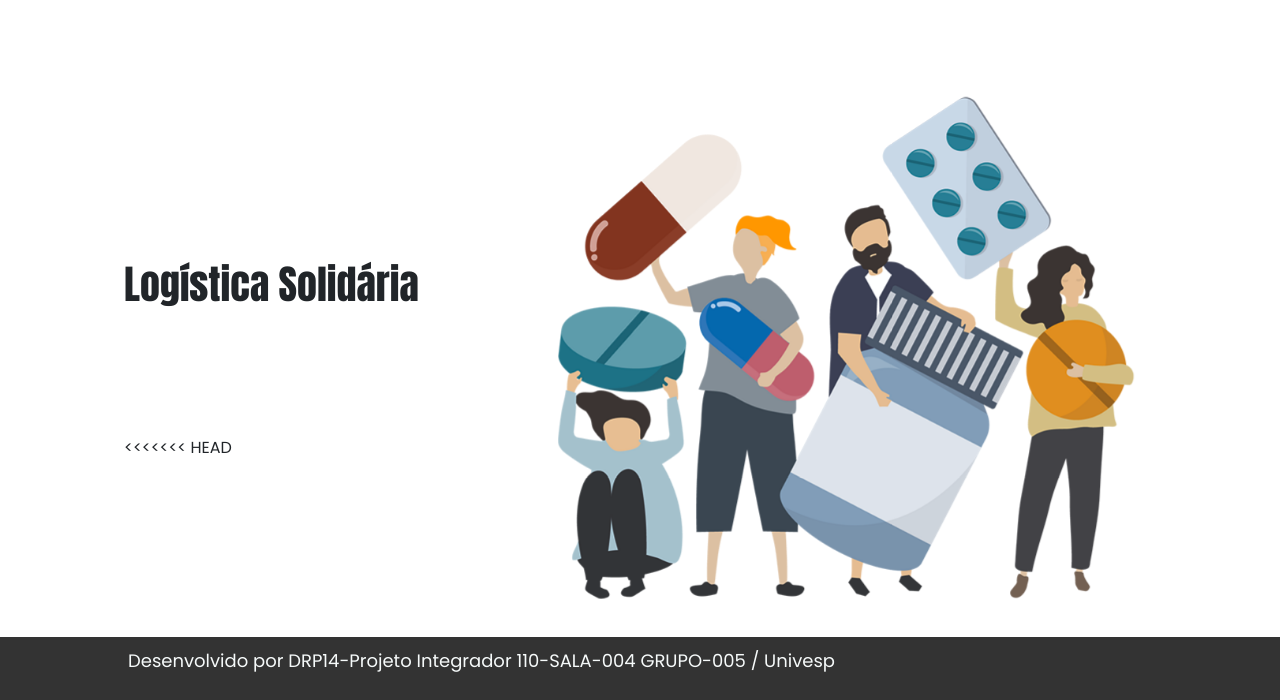
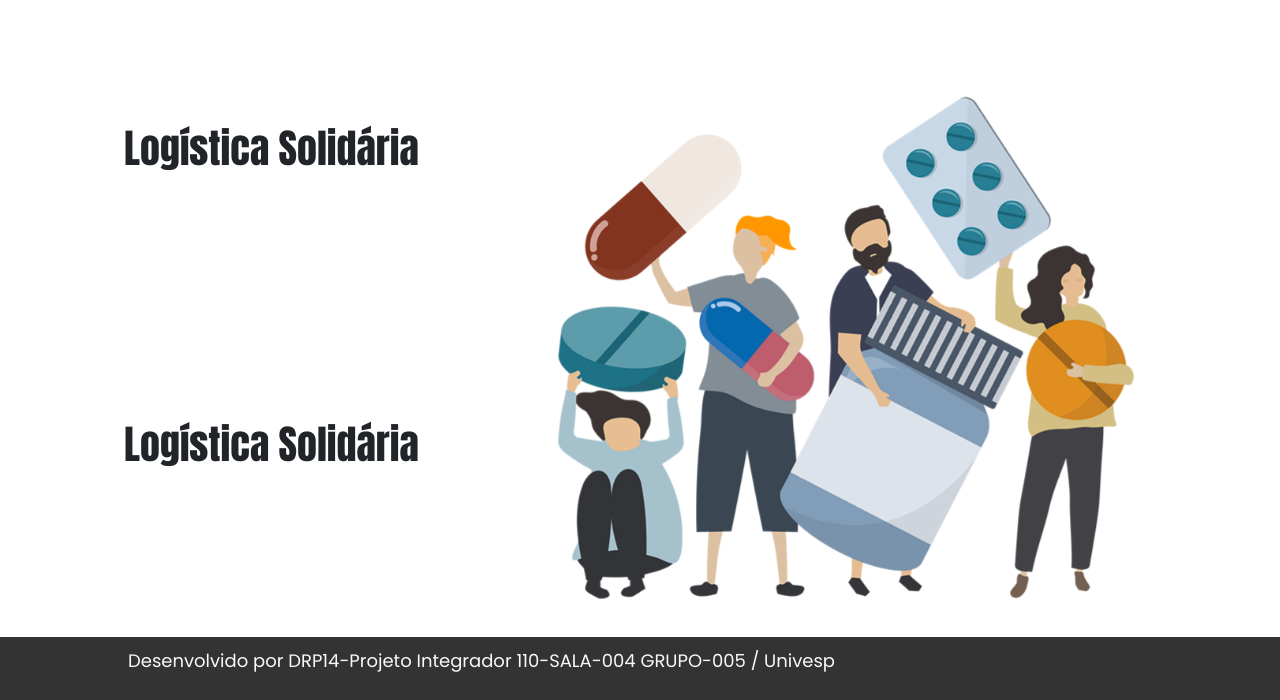
Before and after one commit to anpaz2000/sistemaWebDoacao, a Flask app: page / in a window 1280 px wide; the page is wider, and only the part inside the window is pictured. Shown: the part 100-800 px from the top of that part. Run offline with Flask 3, Linux system fonts and the light colour scheme.

Commit message:
mexer com repositorio do github

```diff
--- a/templates/home.html
+++ b/templates/home.html
@@ -28,12 +28,6 @@
     <aside>
         <h1>Logística Solidária</h1>
 
-<<<<<<< HEAD
-    </aside>
-
-
-            <!--e  <div class="sobre">
-=======
        <aside>
             <h1>Logística Solidária</h1>
        </aside>
@@ -42,7 +36,6 @@
             e<div class="img__SobrepostaFundo"></div>
 
             <div class="sobre">
->>>>>>> 5e722c6d0248563c8430da13f6a040b223c0ca61
             <h1>Conexão Solidária</h1>
           <p class="paragrafo__sobre">Nosso objetivo
             Facilitar a conexão entre indivíduos que possuem medicamentos excedentes e aqueles que deles necessitam é o objetivo central do nosso aplicativo. Almejamos reduzir o desperdício e fomentar a solidariedade ao possibilitar a doação de remédios entre pessoas. Nosso propósito é tornar mais acessível a medicação para aqueles que enfrentam limitações financeiras. Por meio do nosso aplicativo, buscamos construir uma comunidade mais saudável e solidária, incentivando o cuidado mútuo e fortalecendo laços de apoio entre os usuários.
@@ -50,11 +43,7 @@
 
             </div>--
 
-<<<<<<< HEAD
-             <div id="loginHome">
-=======
             <div id="loginHome">
->>>>>>> 5e722c6d0248563c8430da13f6a040b223c0ca61
                 <form class="form-container">
                 <h1 class="Entrar">Login</h1>
                 <div class="form-floating py-1">
```
